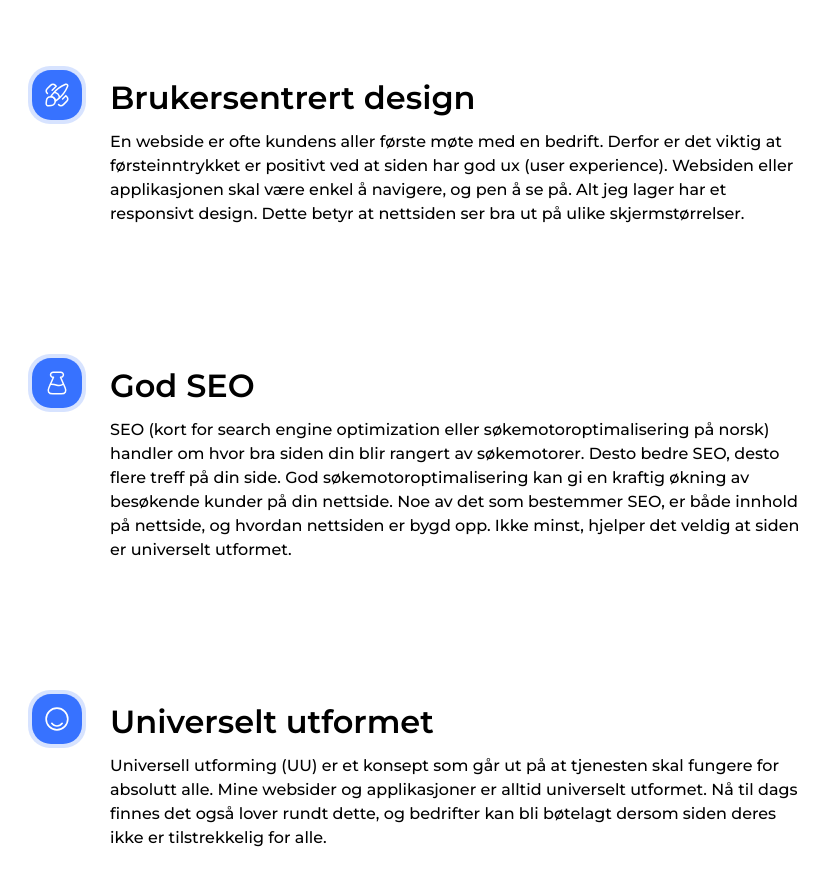
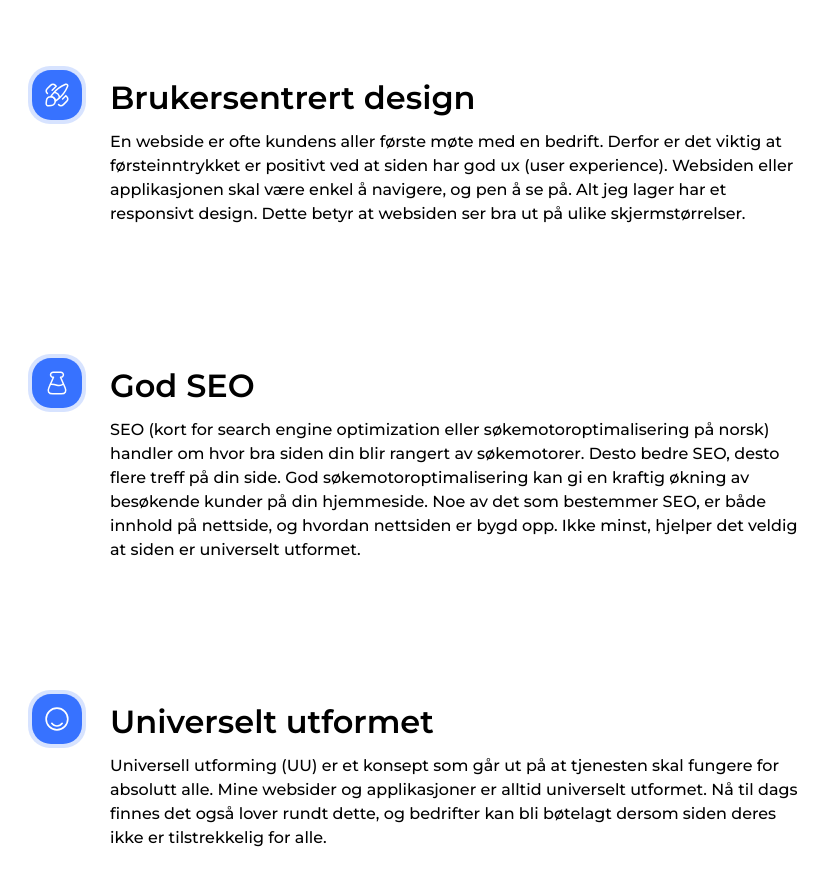
Before and after one commit to Trym2/Portfolio-2023, a website: page index.html in a window 1280 px wide. Shown: the part 960-1846 px from the top of the page, without its empty margins (0-833 px from the left). Drawn offline with nearby package versions, Linux system fonts and the light colour scheme; no server answers.

Commit message:
keyword changes

```diff
--- a/index.html
+++ b/index.html
@@ -147,7 +147,7 @@
                 Derfor er det viktig at førsteinntrykket er positivt ved at
                 siden har god ux (user experience). Websiden eller
                 applikasjonen skal være enkel å navigere, og pen å se på. Alt
-                jeg lager har et responsivt design. Dette betyr at nettsiden ser
+                jeg lager har et responsivt design. Dette betyr at websiden ser
                 bra ut på ulike skjermstørrelser.
               </p>
             </article>
@@ -171,7 +171,7 @@
                 søkemotoroptimalisering på norsk) handler om hvor bra siden din
                 blir rangert av søkemotorer. Desto bedre SEO, desto flere treff
                 på din side. God søkemotoroptimalisering kan gi en kraftig
-                økning av besøkende kunder på din nettside. Noe av det som
+                økning av besøkende kunder på din hjemmeside. Noe av det som
                 bestemmer SEO, er både innhold på nettside, og hvordan nettsiden
                 er bygd opp. Ikke minst, hjelper det veldig at siden er
                 universelt utformet.
```
